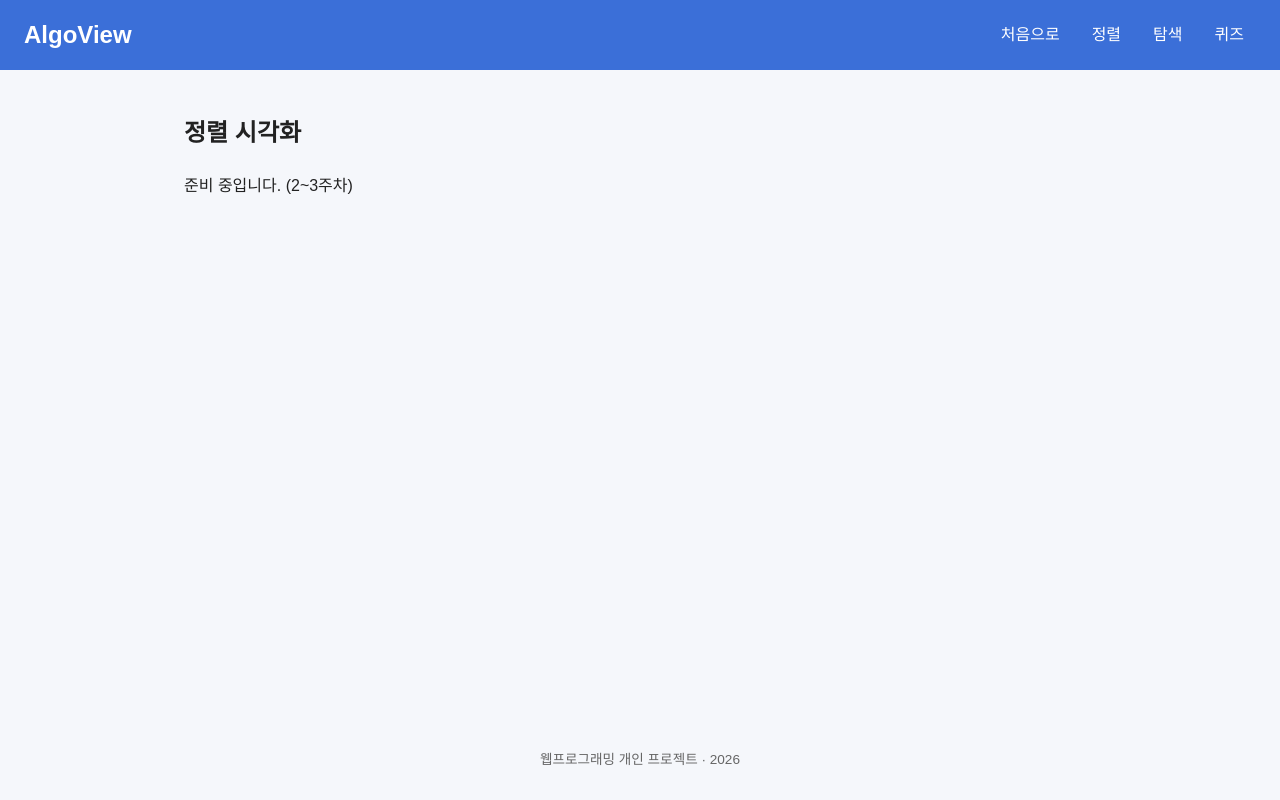
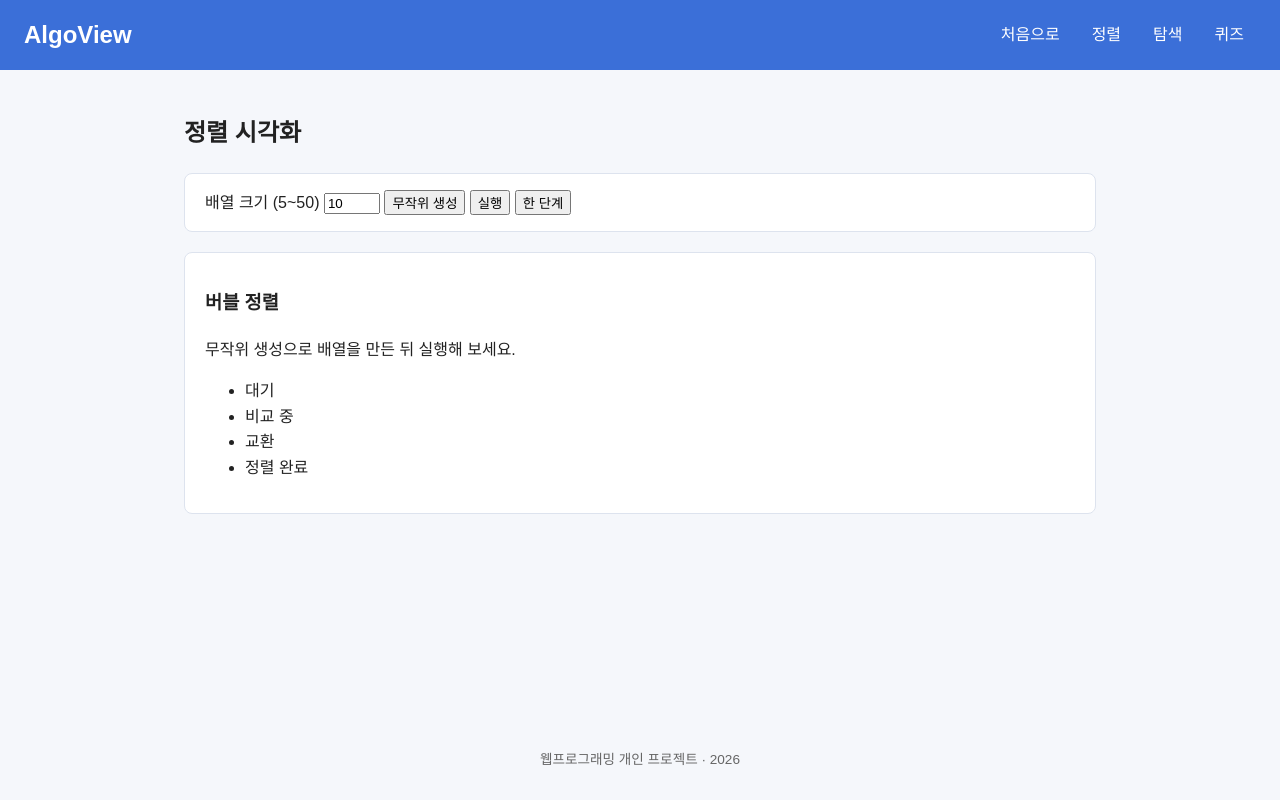
Before and after one commit to nLiCo/algoview, a plain HTML site: page sort.html in a window 1280 px wide. Drawn offline with Linux system fonts and the light colour scheme.

Commit message:
feat: 정렬 페이지 html 변경
실제 작동 가능하게 버튼과 그래프 표시

```diff
--- a/sort.html
+++ b/sort.html
@@ -19,11 +19,39 @@
 
   <main>
     <h2>정렬 시각화</h2>
-    <p>준비 중입니다. (2~3주차)</p>
+
+    <!-- 조작 버튼: 실행 중에는 sort.js가 비활성화한다 -->
+    <section class="controls">
+      <label>
+        배열 크기 (5~50)
+        <input type="number" id="size-input" min="5" max="50" value="10">
+      </label>
+      <button type="button" id="random-btn">무작위 생성</button>
+      <button type="button" id="run-btn">실행</button>
+      <button type="button" id="step-btn">한 단계</button>
+    </section>
+
+    <!-- 막대 그래프 -->
+    <section>
+      <h3>버블 정렬</h3>
+      <div id="bars" class="bars"></div>
+      <p id="message" class="message">무작위 생성으로 배열을 만든 뒤 실행해 보세요.</p>
+
+      <!-- 막대 색의 의미 -->
+      <ul class="legend">
+        <li><span class="swatch"></span>대기</li>
+        <li><span class="swatch compare"></span>비교 중</li>
+        <li><span class="swatch swap"></span>교환</li>
+        <li><span class="swatch sorted"></span>정렬 완료</li>
+      </ul>
+    </section>
   </main>
 
   <footer>
     <p>웹프로그래밍 개인 프로젝트 · 2026</p>
   </footer>
+
+  <!-- HTML 요소가 다 만들어진 뒤에 실행되도록 body 맨 끝에 둔다 -->
+  <script src="./js/sort.js"></script>
 </body>
 </html>
```
